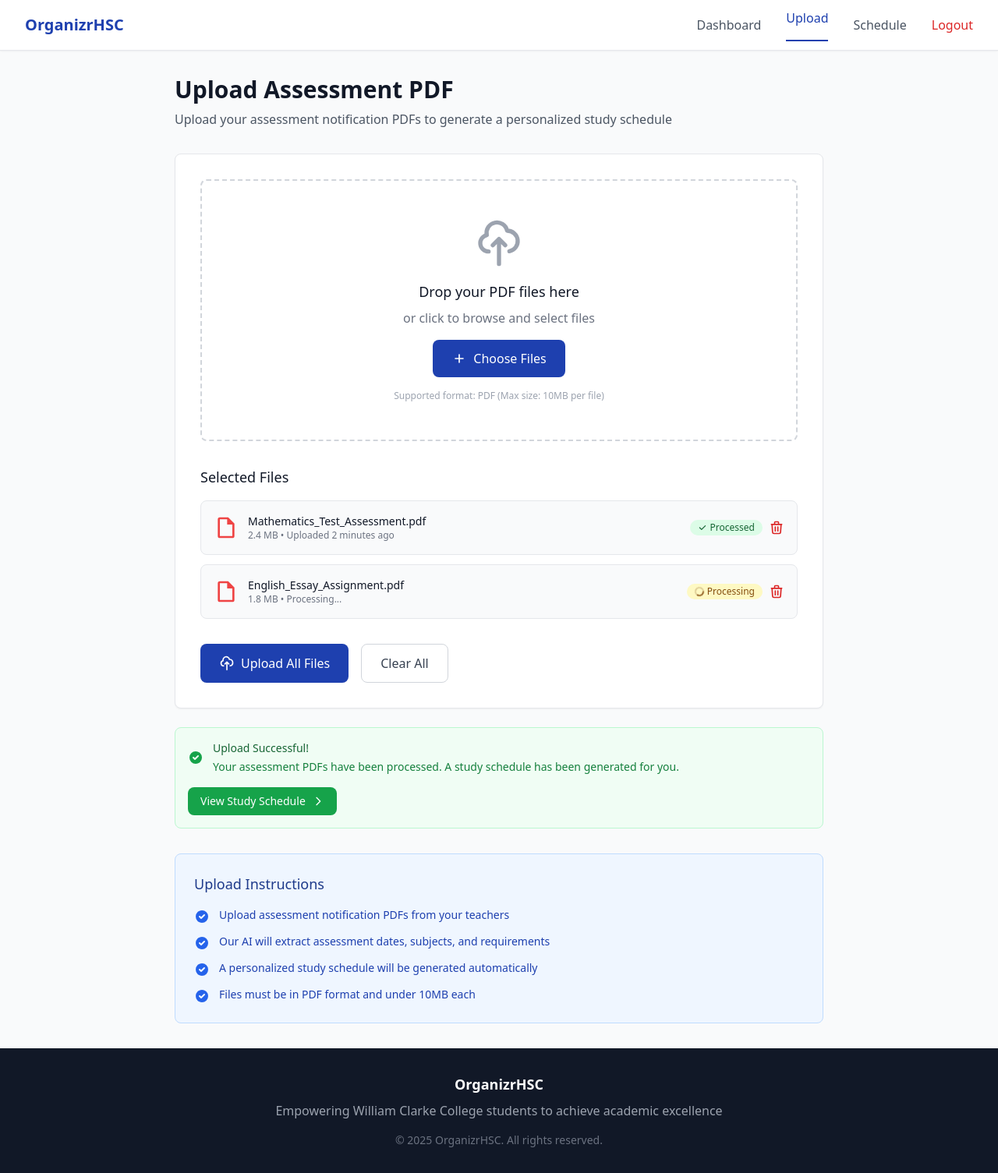
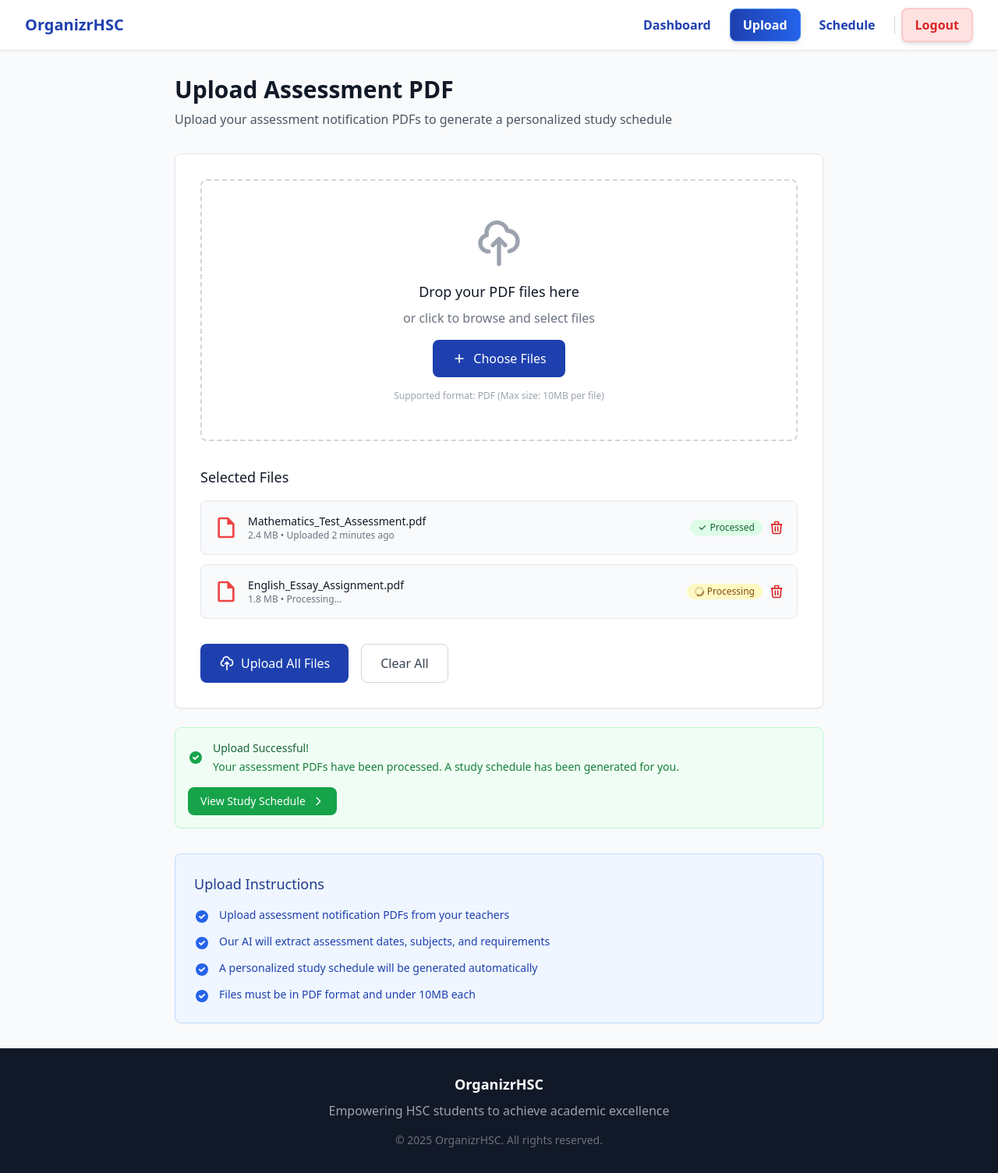
Before and after one commit to rahuls101/OrganizrHSC, a Flask app: page /upload in a window 1280 px wide. Shown: the whole page at 78% size. Run offline with Flask 3, Linux system fonts and the light colour scheme; the visitor is signed in with stand-in values (Sample User, id 1); some libraries are stand-ins or nearby versions.

Commit message:
upgraded navbar to be more responsive

```diff
--- a/templates/login.html
+++ b/templates/login.html
@@ -134,7 +134,7 @@
                 </p>
             </div>
 
-            <!-- Additional Info -->
+            <!-- For WCC Students Info Bar
             <div class="text-center">
                 <div class="bg-blue-50 border border-blue-200 rounded-lg p-4">
                     <div class="flex items-center justify-center mb-2">
@@ -147,7 +147,7 @@
                         Use your William Clarke College email address to access all features
                     </p>
                 </div>
-            </div>
+            </div> -->
         </div>
     </main>
 
@@ -156,7 +156,7 @@
         <div class="max-w-7xl mx-auto px-4 sm:px-6 lg:px-8">
             <div class="text-center">
                 <h3 class="text-lg font-semibold mb-2">OrganizrHSC</h3>
-                <p class="text-gray-400 mb-4">Empowering William Clarke College students to achieve academic excellence</p>
+                <p class="text-gray-400 mb-4">Empowering HSC students to achieve academic excellence</p>
                 <p class="text-sm text-gray-500">© 2025 OrganizrHSC. All rights reserved.</p>
             </div>
         </div>
--- a/templates/signup.html
+++ b/templates/signup.html
@@ -232,7 +232,7 @@
         <div class="px-4 mx-auto max-w-7xl sm:px-6 lg:px-8">
             <div class="text-center">
                 <h3 class="mb-2 text-lg font-semibold">OrganizrHSC</h3>
-                <p class="mb-4 text-gray-400">Empowering William Clarke College students to achieve academic excellence</p>
+                <p class="mb-4 text-gray-400">Empowering HSC students to achieve academic excellence</p>
                 <p class="text-sm text-gray-500">© 2025 OrganizrHSC. All rights reserved.</p>
             </div>
         </div>
--- a/templates/upload.html
+++ b/templates/upload.html
@@ -21,39 +21,34 @@
 <body class="bg-gray-50 min-h-screen">
 
     <!-- Navigation Header -->
-    <nav class="bg-white shadow-sm border-b border-gray-200">
-        <div class="max-w-7xl mx-auto px-4 sm:px-6 lg:px-8">
-            <div class="flex justify-between items-center h-16">
-                <!-- Logo -->
+    <nav class="bg-white border-b border-gray-200 shadow-sm">
+        <div class="px-4 mx-auto max-w-7xl sm:px-6 lg:px-8">
+            <div class="flex items-center justify-between h-16">
                 <div class="flex items-center">
-                    <a href="{{ url_for('dashboard') }}" class="text-xl font-bold text-wcc-blue">
-                        OrganizrHSC
+                    <h1 class="text-xl font-bold text-wcc-blue">OrganizrHSC</h1>
+                </div>
+                <div class="hidden space-x-2 md:flex items-center">
+
+                    <a href="{{ url_for('dashboard') }}" class="px-4 py-2 text-wcc-blue font-semibold rounded-lg transition-all duration-200 hover:bg-gradient-to-r hover:from-blue-50 hover:to-blue-100 hover:shadow-md transform hover:-translate-y-0.5 relative overflow-hidden group">
+                        <span class="relative z-10">Dashboard</span>
+                        <div class="absolute inset-0 bg-gradient-to-r from-wcc-blue to-blue-600 opacity-0 group-hover:opacity-10 transition-opacity duration-200"></div>
                     </a>
-                </div>
 
-                <!-- Desktop Navigation -->
-                <div class="hidden md:flex items-center space-x-8">
-                    <a href="{{ url_for('dashboard') }}" class="text-gray-600 hover:text-wcc-blue transition-colors">
-                        Dashboard
+                    <a
+                        href="{{ url_for('upload') }}"
+                        aria-current="page"
+                        class="px-4 py-2 text-white font-bold rounded-lg bg-gradient-to-r from-wcc-blue to-blue-600 shadow-md border border-blue-500 cursor-default pointer-events-none">
+                        <span class="relative z-10">Upload</span>
                     </a>
-                    <a href="{{ url_for('upload') }}" class="text-wcc-blue font-medium border-b-2 border-wcc-blue pb-4">
-                        Upload
+
+                    <a href="{{ url_for('schedule') }}" class="px-4 py-2 text-wcc-blue font-semibold rounded-lg transition-all duration-200 hover:bg-gradient-to-r hover:from-blue-50 hover:to-blue-100 hover:shadow-md transform hover:-translate-y-0.5 relative overflow-hidden group">
+                        <span class="relative z-10">Schedule</span>
+                        <div class="absolute inset-0 bg-gradient-to-r from-wcc-blue to-blue-600 opacity-0 group-hover:opacity-10 transition-opacity duration-200"></div>
                     </a>
-                    <a href="{{ url_for('schedule') }}" class="text-gray-600 hover:text-wcc-blue transition-colors">
-                        Schedule
-                    </a>
-                    <a href="{{ url_for('logout') }}" class="text-red-600 hover:text-red-600 transition-colors">
-                        Logout
-                    </a>
-                </div>
 
-                <!-- Mobile menu button -->
-                <div class="md:hidden">
-                    <button class="text-gray-600 hover:text-wcc-blue">
-                        <svg class="w-6 h-6" fill="none" stroke="currentColor" viewBox="0 0 24 24">
-                            <path stroke-linecap="round" stroke-linejoin="round" stroke-width="2" d="M4 6h16M4 12h16M4 18h16"></path>
-                        </svg>
-                    </button>
+                    <div class="w-px h-6 bg-gray-300 mx-2"></div>
+
+                    <a href="{{ url_for('logout') }}" class="px-4 py-2 font-semibold text-red-600 bg-red-100 border-2 border-red-200 rounded-lg transition-colors duration-200 shadow-md hover:bg-gray-50 hover:shadow-lg transform hover:-translate-y-0.5">Logout</a>
                 </div>
             </div>
         </div>
@@ -255,7 +250,7 @@
         <div class="max-w-7xl mx-auto px-4 sm:px-6 lg:px-8">
             <div class="text-center">
                 <h3 class="text-lg font-semibold mb-2">OrganizrHSC</h3>
-                <p class="text-gray-400 mb-4">Empowering William Clarke College students to achieve academic excellence</p>
+                <p class="text-gray-400 mb-4">Empowering HSC students to achieve academic excellence</p>
                 <p class="text-sm text-gray-500">© 2025 OrganizrHSC. All rights reserved.</p>
             </div>
         </div>
```
Also changed, not shown: templates/dashboard.html (+24 -27 lines), templates/landing.html (+13 -6 lines), templates/schedule.html (+23 -28 lines).
